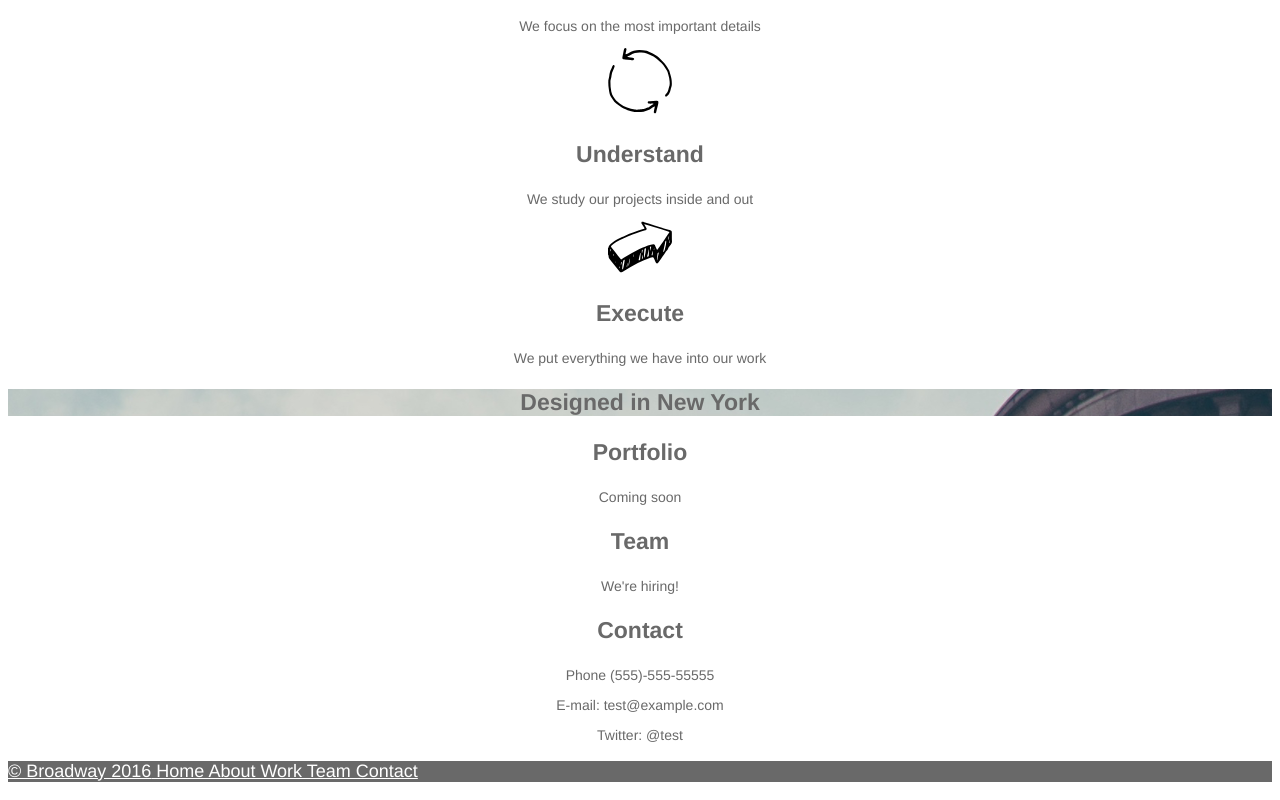
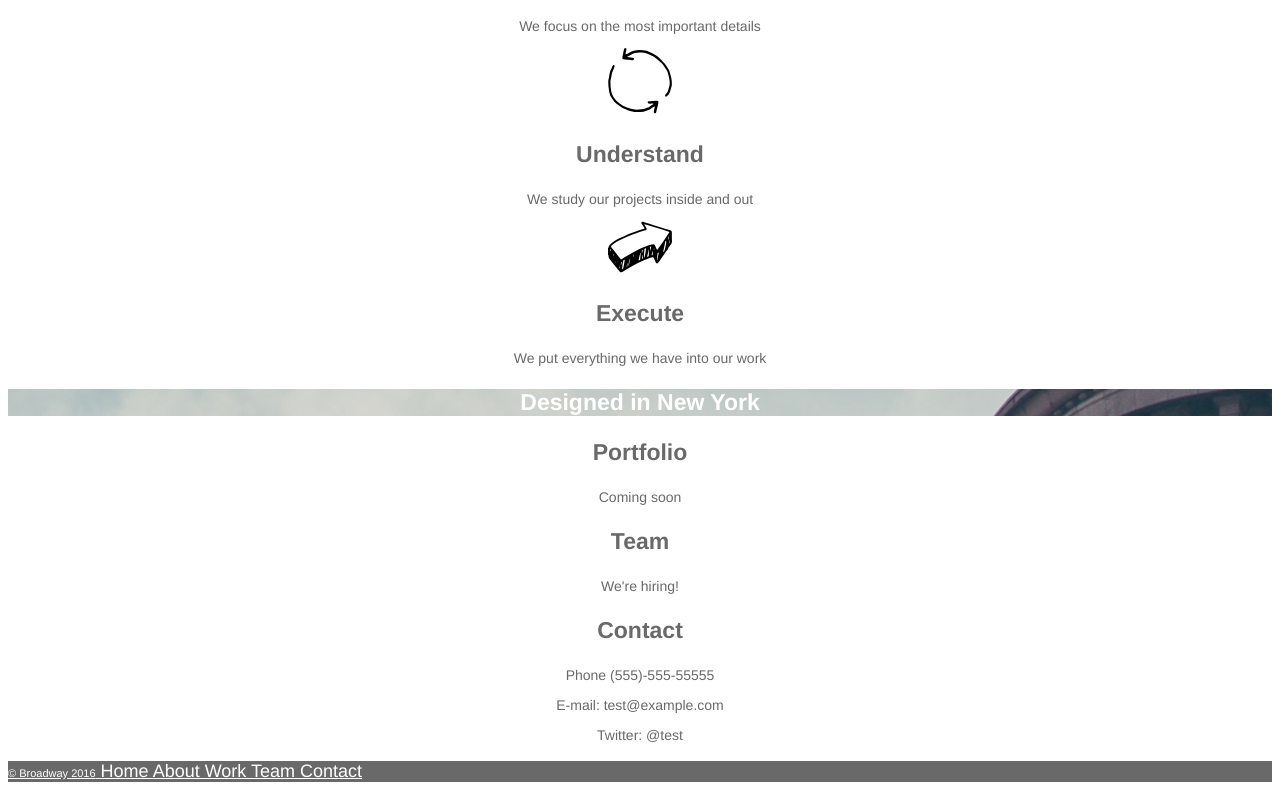
Before and after one commit to ruby-blue/broadway, a plain HTML site: page index.html in a window 1280 px wide. Shown: the part 535-1335 px from the top of the page. Drawn offline with Linux system fonts and the light colour scheme.

Commit message:
Corrections made

```diff
--- a/index.html
+++ b/index.html
@@ -26,7 +26,9 @@
     <img src="./resources/images/execute.svg" />
     <h3>Execute</h3>
     <p>We put everything we have into our work</p>
-    <h3 class="header">Designed in New York</h3>
+    <div class="design">
+      <h3>Designed in New York</h3>
+    </div>
     <h3>Portfolio</h3>
     <p>Coming soon</p>
     <h3>Team</h3>
@@ -36,7 +38,7 @@
     <p>E-mail: test@example.com</p>
     <p>Twitter: @test</p>
     <div class="footer">
-      <p><span class="logo">&copy Broadway 2016</span> Home About Work Team Contact</p>
+      <p><span id="logo">&copy Broadway 2016</span> Home About Work Team Contact</p>
     </div>
   </body>
 </html>
--- a/resources/style.css
+++ b/resources/style.css
@@ -23,8 +23,8 @@ h3 {
   color: dimgray;
 }
 .design h3 {
+  background: url("./images/the-flatiron-building.png");
   color: white;
-  background: url("./images/the-flatiron-building.png");
 }
 p {
   font-family: Helvetica;
```
